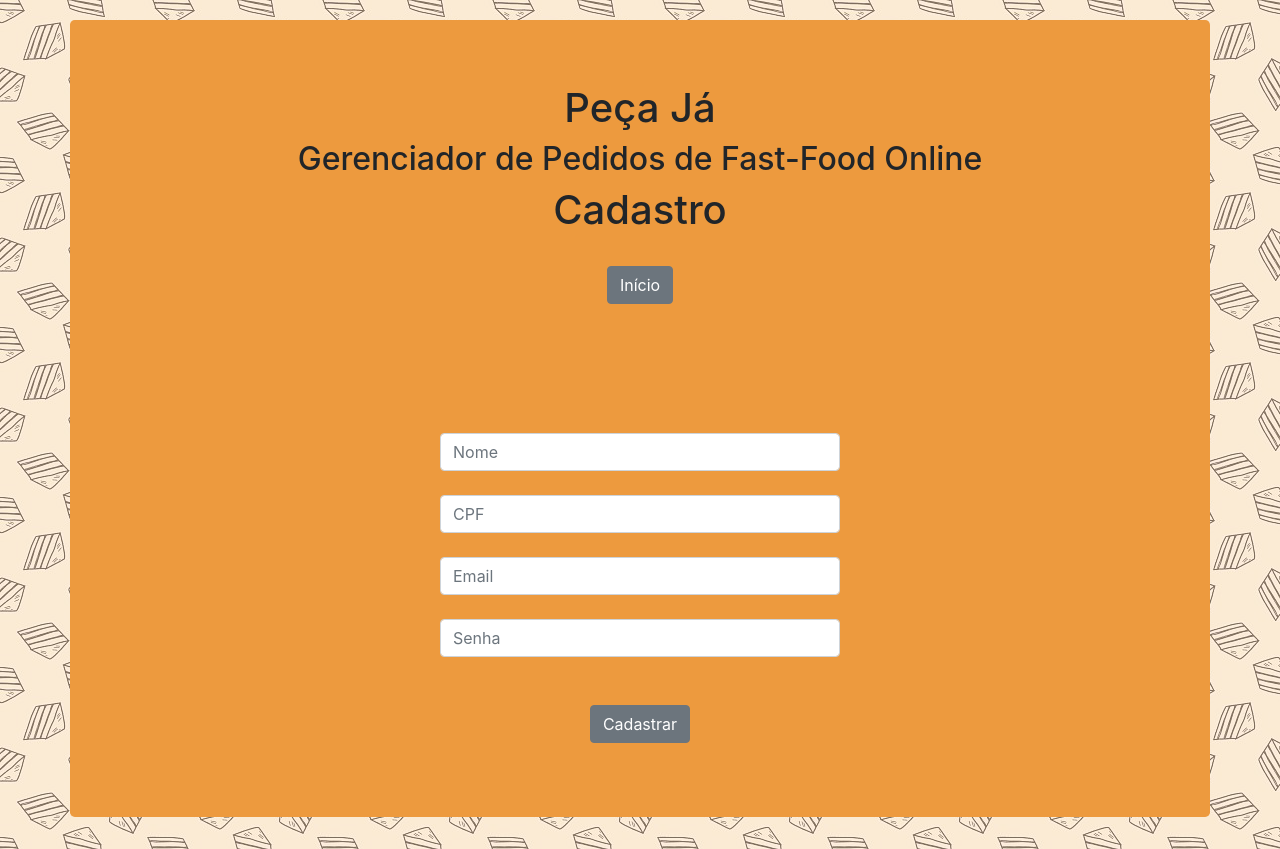
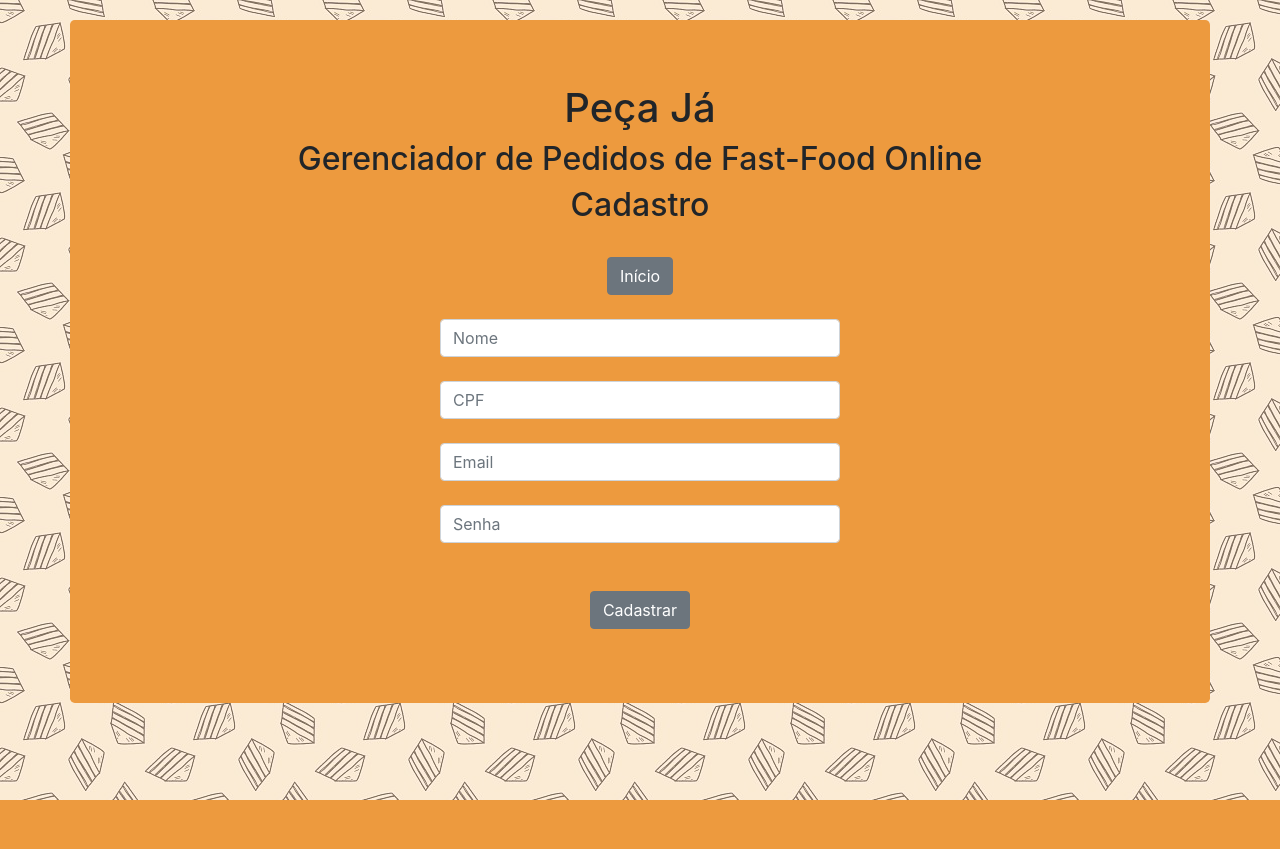
Before and after one commit to JeanMaxSKrebs/peca_ja, a PHP site: page /estrutura/cadastro.html in a window 1280 px wide. After the commit the page ends 800 px from the top, so only its background shows below. Run offline with PHP 8.4, Linux system fonts and the light colour scheme.

Commit message:
envia email funcionando, indentação do cadastro

```diff
--- a/crud/crudClientes/envia_email.php
+++ b/crud/crudClientes/envia_email.php
@@ -57,7 +57,7 @@
 
     $mail->Subject = "Sobre Nós";
 
-    $mail->Body = $mensagem . "<br> <h1>Peça Já</h1><h2>Gerenciador de Pedidos de Fast-Food Online</h2>
+    $mail->Body = "<br> <h1>Peça Já</h1><h2>Gerenciador de Pedidos de Fast-Food Online</h2>
     <h1>Cadastro</h1> <br> <p> Nós somos um empresa de entrega de pedidos automático,
     para que você não precise se preocupar em ter que fazer um pedido
     com um garçom e ser mais rapido e mais barato para o restaurante,
--- a/css/style.css
+++ b/css/style.css
@@ -22,7 +22,7 @@
 }
 
 div.cadastro {
-    margin-top: 10%;
+    margin-top: 3vh;
     width: 50vh;
     height: 40vh;
     display: inline-block;
--- a/estrutura/cadastro.html
+++ b/estrutura/cadastro.html
@@ -15,23 +15,19 @@
         <div class="container">
             <h1>Peça Já</h1>
             <h2>Gerenciador de Pedidos de Fast-Food Online</h2>
-            <h1>Cadastro</h1>
+            <h2>Cadastro</h2>
             <br>
+            <a href="index.html"><button class="btn btn-secondary">Início</button></a>
         </div>
-        <a href="index.html"><button class="btn btn-secondary">Início</button></a> <br><br>
         <div class="container">
         <div class="cadastro">
-
             <form class="" name="cadastro" onsubmit="insertCliente()" method="post">
-
                 <input class="form-control" type="text" name="nome" placeholder="Nome"><br>
                 <input class="form-control" type="number" name="cpf" placeholder="CPF"><br>
                 <input class="form-control" type="email" name="login" placeholder="Email"><br>
                 <input class="form-control" type="password" name="senha" placeholder="Senha"><br><br>
                 <input class="btn btn-secondary" type="submit" name="cadastro" value="Cadastrar">
-
             </form>
-
         </div>
         </div>
     </div>
```
